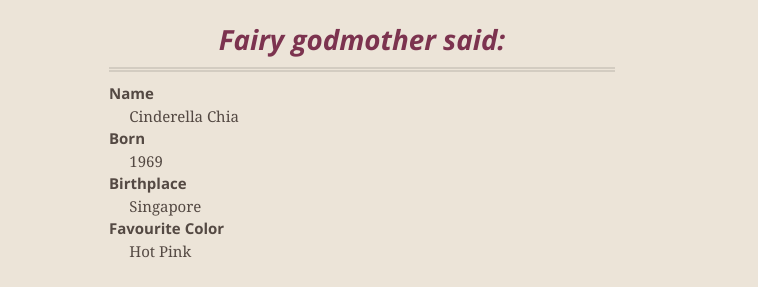
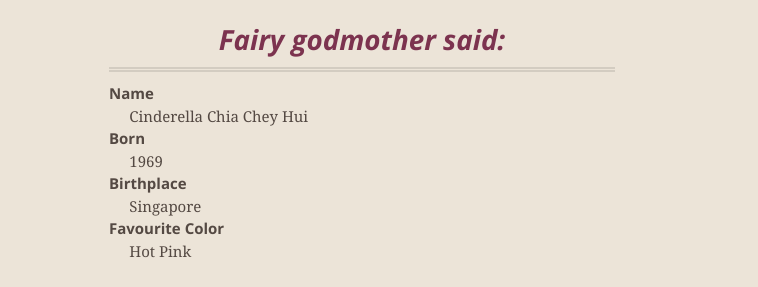
Before and after one commit to projectcinderella/projectcinderella.github.io, a Jekyll site: the page built from index.md, in a window 1280 px wide. Shown: the part 438-725 px from the top of the page, without its empty margins (278-1036 px from the left). Built offline with Jekyll 4.4.1, drawn with Linux system fonts in a browser that asks for light colours; comment, search, counter and statistics services are not loaded.

Commit message:
Update index.md

```diff
--- a/index.md
+++ b/index.md
@@ -12,7 +12,7 @@ Once upon a time in a faraway place, lived a kind and gentle young woman called
 
 <dl>
 <dt>Name</dt>
-<dd>Cinderella Chia</dd>
+<dd>Cinderella Chia Chey Hui</dd>
 <dt>Born</dt>
 <dd>1969</dd>
 <dt>Birthplace</dt>
```
